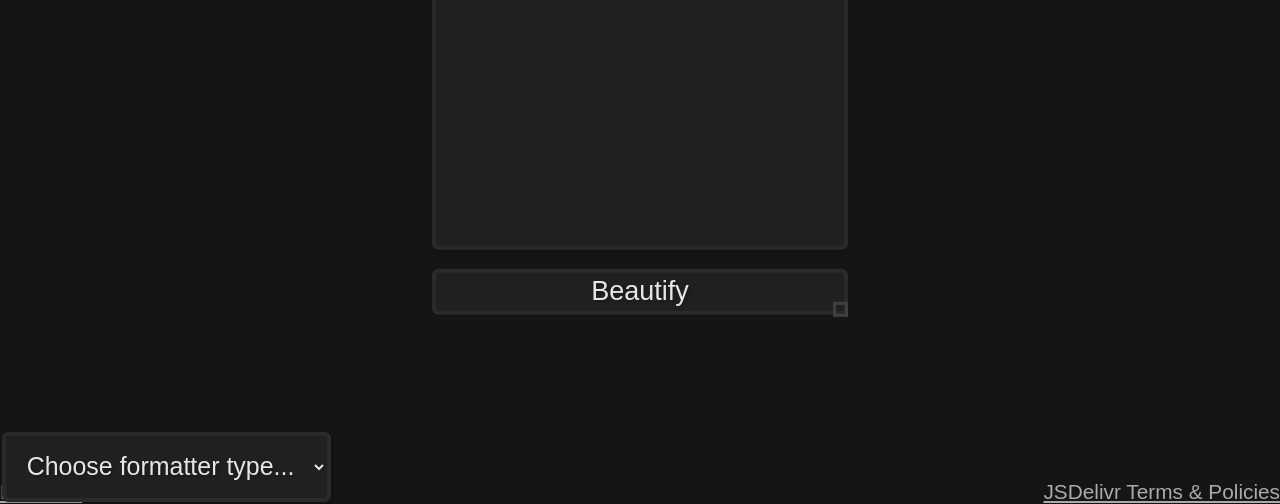
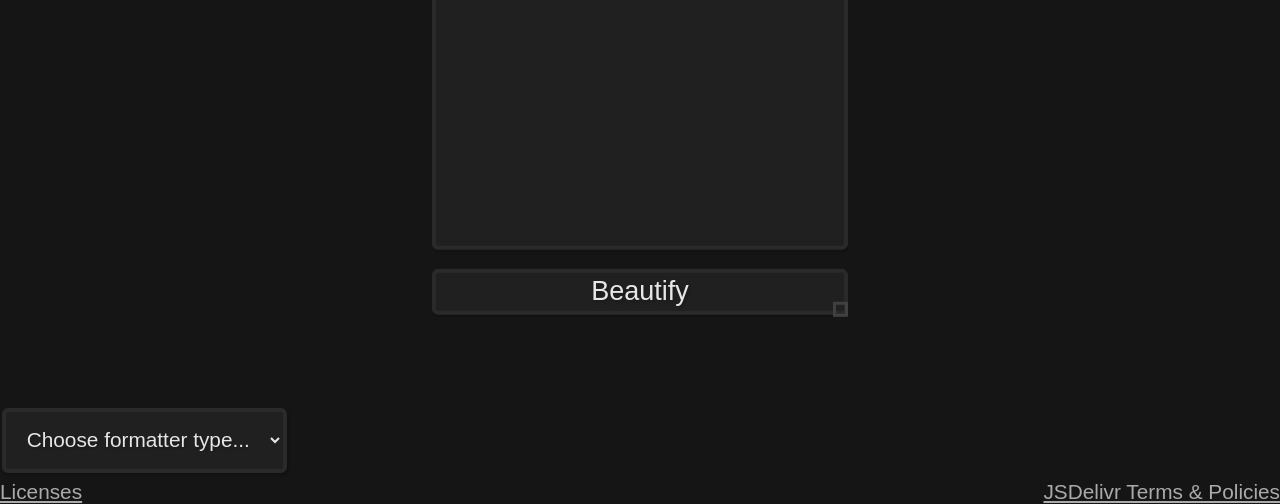
Before and after one commit to hmm-web/hmm-web.github.io, a plain HTML site: page JSON/Formatter/index.html in a window 1280 px wide. Shown: the part 296-800 px from the top of the page. Drawn offline with nearby package versions, Linux system fonts and the light colour scheme.

Commit message:
Add files via upload

```diff
--- a/JSON/Formatter/JSONFormatterAssets/css/style.css
+++ b/JSON/Formatter/JSONFormatterAssets/css/style.css
@@ -277,7 +277,8 @@ textarea:hover:active {
 #selector {
   position: absolute;
   font-weight: 500;
-  bottom: calc(0.1vw + 0.1vh);
+  font-size: calc(1vw + 1vh);
+  bottom: calc(1.5vw + 1.5vh);
   left: calc(0.1vw + 0.1vh);
   width: auto;
   height: auto;
```
